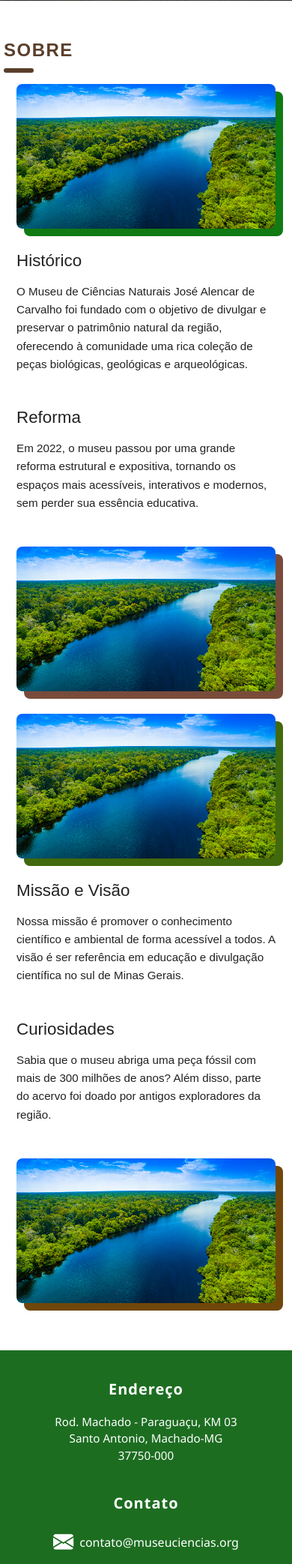
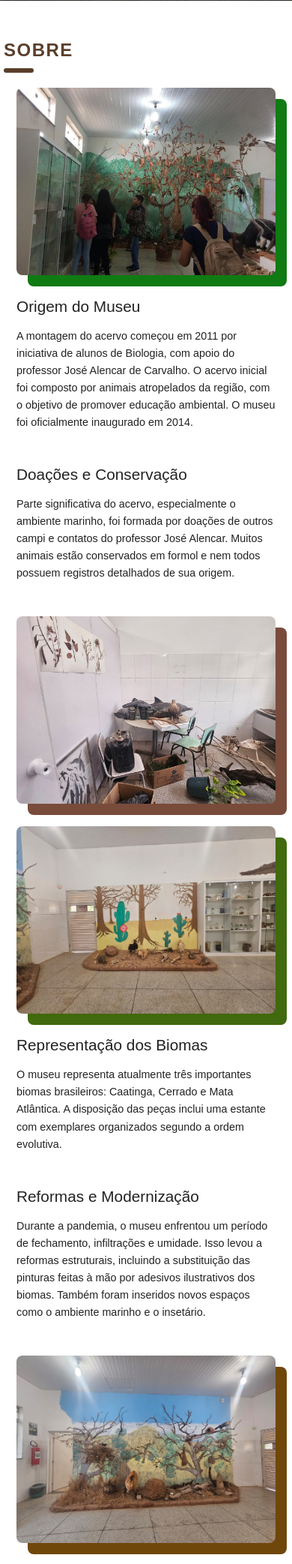
Before and after one commit to emily-180/ProjetoMuseu, a PHP site: page /views/sobre.php in a window 390 px wide. Shown: the part 449-2535 px from the top of the page at 75% size. Run offline with PHP 8.4, Linux system fonts and the light colour scheme.

Commit message:
commit 8 emily

```diff
--- a/static/css/sobre.css
+++ b/static/css/sobre.css
@@ -1,7 +1,6 @@
 .sobre-grid {
   display: grid;
   grid-template-columns: 1fr 1fr;
-  grid-template-rows: repeat(4, auto);
   gap: 60px 40px;
   padding: 60px;
 }
@@ -15,40 +14,43 @@
 }
 
 .item.texto h2 {
-  font-size: 2rem;
+  font-size: 1.8rem;
   margin-bottom: 15px;
 }
 
 .item.texto p {
-  font-size: 1.1rem;
+  font-size: 1rem;
   line-height: 1.6;
 }
 
 .item.imagem {
   position: relative;
   z-index: 1;
+  border-radius: 8px;
+  overflow:  visible;
 }
 
 .item.imagem img {
   display: block;
   width: 100%;
-  height: auto;
+  height: 100%;
+  max-height: 400px;
   object-fit: cover;
   border-radius: 8px;
   position: relative;
   z-index: 2;
 }
-
 .item.imagem::before {
   content: '';
   position: absolute;
-  top: 10px;
-  left: 10px;
+  top: 15px;
+  left: 15px;
   width: 100%;
   height: 100%;
   border-radius: 8px;
-  z-index: 1;
+  z-index: 0;
 }
+
 
 .fundo-verde::before {
   background-color: #107a13;
@@ -66,31 +68,38 @@
 @media (max-width: 900px) {
   .sobre-grid {
     grid-template-columns: 1fr;
-    grid-template-rows: none;
-    gap: 40px 0;
+    gap: 40px;
     padding: 30px 20px;
   }
 
   .item.texto h2 {
-    font-size: 1.6rem;
+    font-size: 1.5rem;
   }
 
   .item.texto p {
-    font-size: 1rem;
+    font-size: 0.95rem;
+  }
+
+  .item.imagem img {
+    max-height: 300px;
   }
 }
 
 @media (max-width: 500px) {
   .sobre-grid {
-    padding: 15px 10px;
-    gap: 30px 0;
+    padding: 20px 10px;
+    gap: 30px;
   }
 
   .item.texto h2 {
-    font-size: 1.4rem;
+    font-size: 1.3rem;
   }
 
   .item.texto p {
-    font-size: 0.95rem;
+    font-size: 0.9rem;
+  }
+
+  .item.imagem img {
+    max-height: 250px;
   }
 }
--- a/views/sobre.php
+++ b/views/sobre.php
@@ -10,35 +10,63 @@ require "includes/header.php";
 
   <section class="sobre-grid">
   <div class="item imagem fundo-verde">
-              <img src="/ProjetoMuseu/static/imagens/temporaria.png" alt="Histórico do museu">
+
+      <img src="/ProjetoMuseu/static/imagens/foto1.jpeg" alt="Início do acervo">
+
   </div>
   <div class="item texto">
-              <h2>Histórico</h2>
-              <p>O Museu de Ciências Naturais José Alencar de Carvalho foi fundado com o objetivo de divulgar e preservar o patrimônio natural da região, oferecendo à comunidade uma rica coleção de peças biológicas, geológicas e arqueológicas.</p>
+    <h2>Origem do Museu</h2>
+    <p>A montagem do acervo começou em 2011 por iniciativa de alunos de Biologia, com apoio do professor José Alencar de Carvalho. O acervo inicial foi composto por animais atropelados da região, com o objetivo de promover educação ambiental. O museu foi oficialmente inaugurado em 2014.</p>
   </div>
 
   <div class="item texto">
-              <h2>Reforma</h2>
-              <p>Em 2022, o museu passou por uma grande reforma estrutural e expositiva, tornando os espaços mais acessíveis, interativos e modernos, sem perder sua essência educativa.</p>
+    <h2>Doações e Conservação</h2>
+    <p>Parte significativa do acervo, especialmente o ambiente marinho, foi formada por doações de outros campi e contatos do professor José Alencar. Muitos animais estão conservados em formol e nem todos possuem registros detalhados de sua origem.</p>
   </div>
   <div class="item imagem fundo-marrom">
-              <img src="/ProjetoMuseu/static/imagens/temporaria.png" alt="Reforma do museu">
+
+      <img src="/ProjetoMuseu/static/imagens/foto2.jpeg" alt="Doações do acervo">
+
   </div>
 
   <div class="item imagem fundo-azul">
-              <img src="/ProjetoMuseu/static/imagens/temporaria.png" alt="Missão e visão do museu">
+
+      <img src="/ProjetoMuseu/static/imagens/foto3.jpeg" alt="Representação dos biomas">
+
   </div>
   <div class="item texto">
-              <h2>Missão e Visão</h2>
-              <p>Nossa missão é promover o conhecimento científico e ambiental de forma acessível a todos. A visão é ser referência em educação e divulgação científica no sul de Minas Gerais.</p>
+    <h2>Representação dos Biomas</h2>
+    <p>O museu representa atualmente três importantes biomas brasileiros: Caatinga, Cerrado e Mata Atlântica. A disposição das peças inclui uma estante com exemplares organizados segundo a ordem evolutiva.</p>
   </div>
 
   <div class="item texto">
-              <h2>Curiosidades</h2>
-              <p>Sabia que o museu abriga uma peça fóssil com mais de 300 milhões de anos? Além disso, parte do acervo foi doado por antigos exploradores da região.</p>
+    <h2>Reformas e Modernização</h2>
+    <p>Durante a pandemia, o museu enfrentou um período de fechamento, infiltrações e umidade. Isso levou a reformas estruturais, incluindo a substituição das pinturas feitas à mão por adesivos ilustrativos dos biomas. Também foram inseridos novos espaços como o ambiente marinho e o insetário.</p>
   </div>
   <div class="item imagem fundo-laranja">
-              <img src="/ProjetoMuseu/static/imagens/temporaria.png" alt="Curiosidades do museu">
+
+      <img src="/ProjetoMuseu/static/imagens/foto4.jpeg" alt="Reformas no museu">
+
+  </div>
+
+  <div class="item imagem fundo-verde">
+
+      <img src="/ProjetoMuseu/static/imagens/outros.jpeg" alt="Serpentário e Insetário">
+
+  </div>
+  <div class="item texto">
+    <h2>Espaços em Destaque</h2>
+    <p>Além dos biomas, o museu conta com um serpentário e um insetário, ambos criados recentemente. O ambiente marinho também é uma novidade, com foco em espécies aquáticas doadas.</p>
+  </div>
+
+  <div class="item texto">
+    <h2>Peças em Destaque</h2>
+    <p>Dentre os animais mais admirados do acervo estão a onça-parda, o lobo-guará e o tamanduá-bandeira, que despertam grande interesse dos visitantes, especialmente durante as visitas escolares.</p>
+  </div>
+  <div class="item imagem fundo-laranja">
+
+      <img src="/ProjetoMuseu/static/imagens/temporaria.png" alt="Animais do acervo">
+
   </div>
 </section>
 
```
Also changed, not shown: static/imagens/foto1.jpeg (added), static/imagens/foto2.jpeg (added), static/imagens/foto3.jpeg (added), static/imagens/foto4.jpeg (added). Lines whose indentation alone changed are shown as unchanged.
